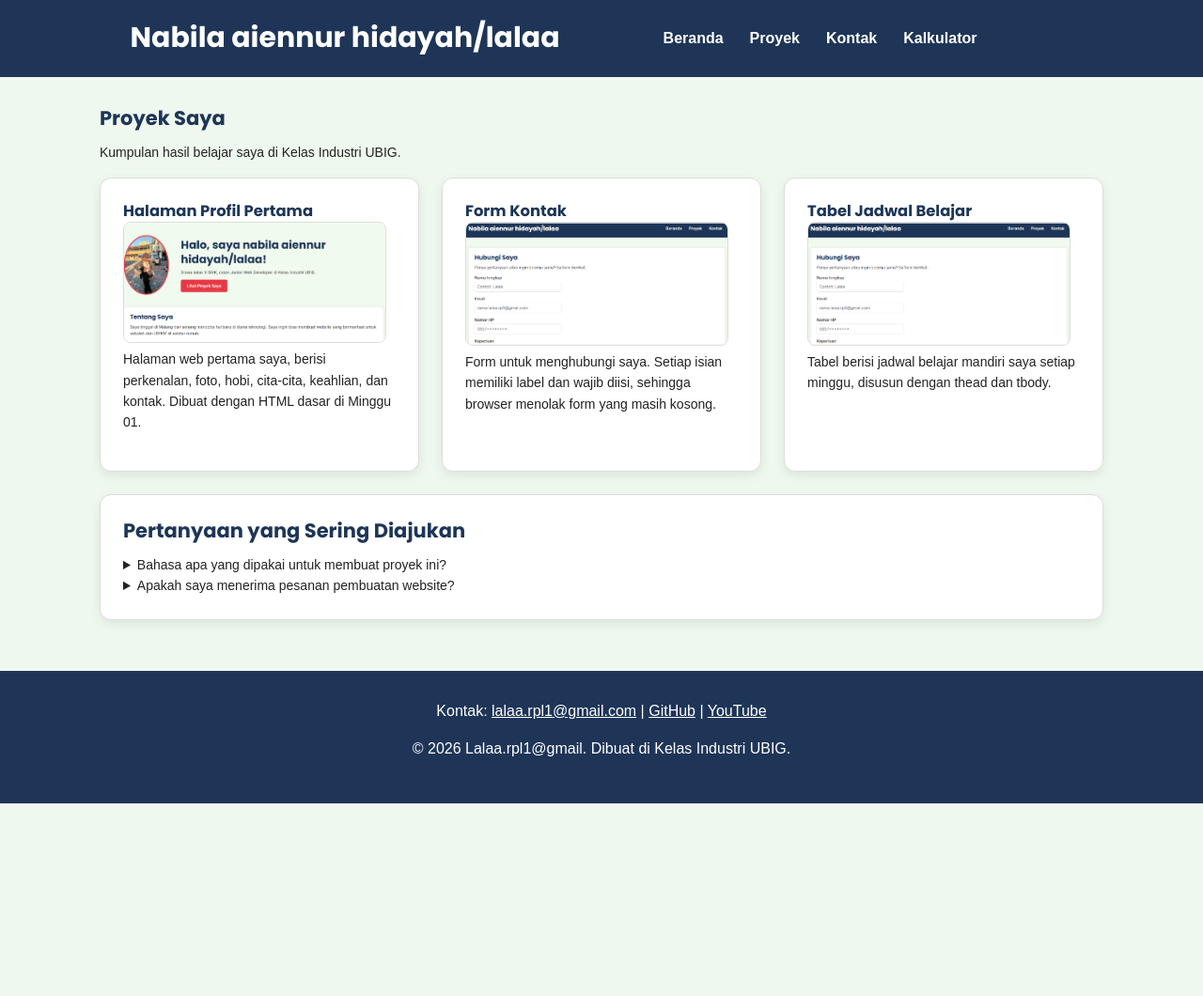
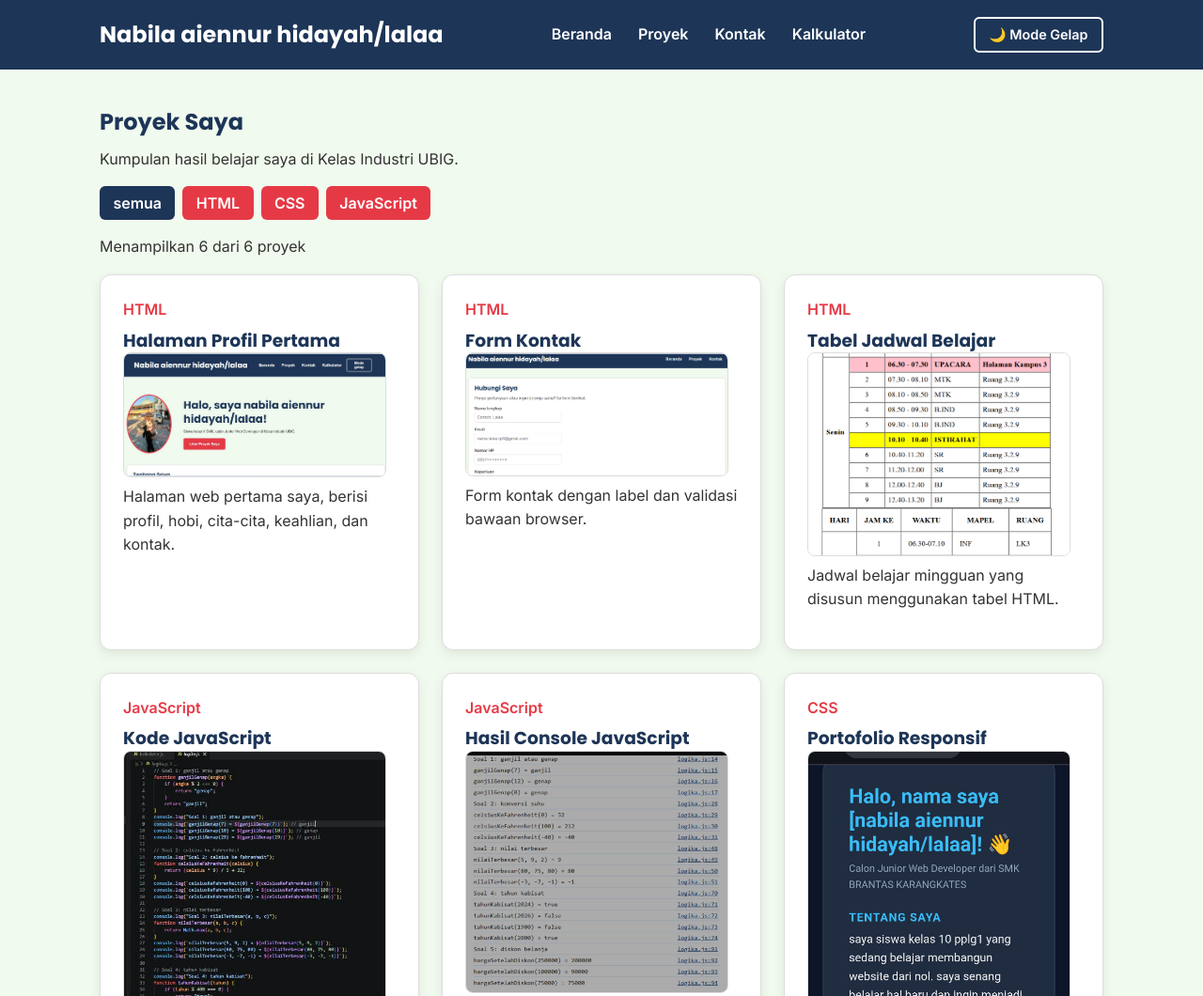
Before and after one commit to lalaarpl1-stack/tugas-rumah-nabila-aiennur-hidayah-SMK-BrantasKarangkates, a plain HTML site: page proyek.html in a window 1280 px wide. Shown: the top 1060 px of the page at 94% size. Before the commit the page ends 855 px from the top, so only its background shows below. Drawn offline with Linux system fonts and the light colour scheme.

Commit message:
update project

```diff
--- a/css/style.css
+++ b/css/style.css
@@ -1,4 +1,4 @@
-/* Gaya portofolio Nabila aiennur hidayah/lalaa
+/* Gaya portofolio Nabila aiennur hidayah
    Palet: #1D3557 (utama), #E63946 (aksen), #F1FAEE (latar)
    Huruf: Poppins (judul), Inter (isi)
    Tata letak: mobile first, titik ubah 768px (tablet) dan 1024px (laptop) */
@@ -15,17 +15,32 @@ img {
 }
 
 /* 2. Dasar halaman: warna dan huruf */
+/* PENANDA FOOTER: body dibuat setinggi layar dan disusun vertikal. */
+:root {
+  --warna-utama: #1D3557;
+  --warna-judul: #1D3557;
+  --warna-aksen: #E63946;
+  --warna-tautan: #E63946;
+  --warna-latar: #F1FAEE;
+  --warna-teks: #333333;
+  --warna-kartu: #FFFFFF;
+  --warna-garis: #DDDDDD;
+}
+
 body {
+  display: flex;
+  flex-direction: column;
+  min-height: 100vh;
   font-family: "Inter", Arial, sans-serif;
   font-size: 1rem;
   line-height: 1.6;
-  color: #333333;
-  background-color: #F1FAEE;
+  color: var(--warna-teks);
+  background-color: var(--warna-latar);
 }
 
 h1, h2, h3 {
   font-family: "Poppins", Arial, sans-serif;
-  color: #1D3557;
+  color: var(--warna-judul);
   line-height: 1.3;
 }
 
@@ -38,7 +53,7 @@ p, ul, ol {
 }
 
 a {
-  color: #E63946;
+  color: var(--warna-tautan);
 }
 
 /* 3. Wadah, header, dan menu */
@@ -49,7 +64,7 @@ a {
 }
 
 header {
-  background-color: #1D3557;
+  background-color: var(--warna-utama);
   color: #FFFFFF;
   padding: 1rem 0;
 }
@@ -103,7 +118,9 @@ nav a {
 }
 
 /* 4. Isi utama, hero, dan kartu */
+/* PENANDA FOOTER: main mengisi ruang kosong sebelum footer. */
 main {
+  flex: 1;
   padding: 1.5rem 0;
 }
 
@@ -129,17 +146,17 @@ main {
   display: inline-block;
   padding: 0.75rem 1.5rem;
   border-radius: 6px;
-  background-color: #E63946;
+  background-color: var(--warna-aksen);
   color: #FFFFFF;
   font-weight: 600;
   text-decoration: none;
 }
 
 .kartu {
-  background-color: #FFFFFF;
+  background-color: var(--warna-kartu);
   padding: 1rem;
   margin-bottom: 1.5rem;
-  border: 1px solid #DDDDDD;
+  border: 1px solid var(--warna-garis);
   border-radius: 12px;
   box-shadow: 0 4px 12px rgba(0, 0, 0, 0.08);
 }
@@ -158,7 +175,7 @@ main {
 
 article img {
   border-radius: 8px;
-  border: 1px solid #DDDDDD;
+  border: 1px solid var(--warna-garis);
 }
 
 /* 5. Tabel */
@@ -173,13 +190,13 @@ caption {
 }
 
 th, td {
-  border: 1px solid #CCCCCC;
+  border: 1px solid var(--warna-garis);
   padding: 0.5rem 0.75rem;
   text-align: left;
 }
 
 th {
-  background-color: #1D3557;
+  background-color: var(--warna-utama);
   color: #FFFFFF;
 }
 
@@ -193,8 +210,10 @@ input, select, textarea {
   max-width: 22rem;
   padding: 0.6rem;
   margin-top: 0.25rem;
-  border: 1px solid #CCCCCC;
+  border: 1px solid var(--warna-garis);
   border-radius: 6px;
+  color: var(--warna-teks);
+  background-color: var(--warna-kartu);
   font-family: inherit;
   font-size: 1rem;
 }
@@ -203,7 +222,7 @@ button {
   padding: 0.75rem 1.5rem;
   border: none;
   border-radius: 6px;
-  background-color: #E63946;
+  background-color: var(--warna-aksen);
   color: #FFFFFF;
   font-family: inherit;
   font-size: 1rem;
@@ -213,7 +232,7 @@ button {
 
 /* 7. Footer */
 footer {
-  background-color: #1D3557;
+  background-color: var(--warna-utama);
   color: #F1FAEE;
   text-align: center;
   padding: 1.5rem;
@@ -262,163 +281,109 @@ footer a {
     font-size: 2.75rem;
   }
 }
-* {
-    margin: 0;
-    padding: 0;
-    box-sizing: border-box;
+
+/* 10. Tombol tema, filter, dan label kategori */
+.tombol-tema {
+  padding: 0.5rem 0.9rem;
+  border: 2px solid #FFFFFF;
+  background-color: transparent;
+  font-size: 0.9rem;
 }
 
-body {
-    font-family: Arial, sans-serif;
-    background-color: #eeeeee;
-    font-size: 14px;
+.filter-proyek {
+  display: flex;
+  flex-wrap: wrap;
+  gap: 0.5rem;
+  margin-bottom: 1rem;
 }
 
- * {
-    margin: 0;
-    padding: 0;
-    box-sizing: border-box;
+.filter-proyek-tombol {
+  padding: 0.5rem 0.9rem;
 }
 
-body {
-    font-family: Arial, sans-serif;
-    background-color: #eff8ee;
-    color: #222;
+.filter-proyek-tombol.aktif {
+  background-color: var(--warna-utama);
+}
+
+.label {
+  display: inline-block;
+  margin-bottom: 0.5rem;
+  color: var(--warna-aksen);
+  font-weight: 600;
+}
+
+/* 11. Tema gelap */
+body.gelap {
+  --warna-utama: #24364B;
+  --warna-judul: #E3E8EE;
+  --warna-aksen: #FF7B86;
+  --warna-tautan: #FF9AA2;
+  --warna-latar: #121A24;
+  --warna-teks: #E3E8EE;
+  --warna-kartu: #1C2938;
+  --warna-garis: #3A4A5D;
 }
 
 
-/* Navbar */
-header {
-    background-color: #1e3557;
-    color: white;
+/* ===== KALKULATOR NILAI ===== */
+
+main .card {
     width: 100%;
-    padding: 20px 30px;
-
-    display: flex;
-    flex-direction: row;
-    flex-wrap: nowrap;
-    justify-content: center;
-    align-items: center;
-    gap: 25px;
+    max-width: 1100px;
+    margin: 30px auto;
+    padding: 30px;
+    box-sizing: border-box;
+    border-radius: 15px;
 }
 
-header h1 {
-    font-size: 30px;
-    font-weight: bold;
-    white-space: nowrap;
-    margin: 0;
-    transform: translateX(-90PX);
+/* Form kalkulator */
+#formNilai {
+    display: flex;
+    flex-direction: column;
+    align-items: flex-start;
+    gap: 12px;
+    width: 100%;
+    max-width: 470px;
+    margin-top: 25px;
 }
 
-header nav {
-    display: flex;
-    flex-direction: row;
-    flex-wrap: nowrap;
-    align-items: center;
-    gap: 30px;
+/* Label input */
+#formNilai label {
+    display: block;
+    font-weight: 600;
+    margin-top: 5px;
 }
 
-header nav a {
-    color: white;
-    text-decoration: none;
-    font-size: 16px;
-    font-weight: bold;
-    white-space: nowrap;
+/* Kotak input */
+#formNilai input {
+    width: 100%;
+    padding: 12px;
+    box-sizing: border-box;
+    border-radius: 8px;
 }
 
-
-/* Memperbaiki lebar halaman */
-html,
-body {
-    width: 100%;
-    margin: 0;
-    padding: 0;
-    overflow-x: hidden;
-}
-
-main {
-    width: 100%;
-}
-
-.card {
-    width: 100%;
-    max-width: 100%;
-}
-/* Bagian utama */
-main {
-    min-height: 500px;
-    padding: 30px 40px;
-}
-
-/* Kotak kalkulator */
-.card {
-    background-color: white;
-    padding: 30px;
-    border-radius: 15px;
-    box-shadow: 0 3px 10px rgba(0, 0, 0, 0.1);
-    width: 100%;
-}
-
-.card h2 {
-    color: #1e3557;
-    font-size: 28px;
-    margin-bottom: 20px;
-}
-
-.card p {
-    margin-bottom: 20px;
-}
-
-/* Form */
-form {
-    display: flex;
-    flex-direction: column;
-    width: 440px;
-    max-width: 100%;
-}
-
-label {
-    font-weight: bold;
-    margin-bottom: 10px;
-}
-
-input {
-    padding: 12px;
-    margin-bottom: 20px;
-    border: 1px solid #ccc;
-    border-radius: 5px;
-    font-size: 16px;
-}
-
-button {
-    background-color: #e63946;
-    color: white;
-    border: none;
-    border-radius: 5px;
-    padding: 12px;
-    width: 100px;
-    font-size: 15px;
+/* Tombol hitung */
+#formNilai button {
+    padding: 12px 25px;
+    margin-top: 10px;
+    border-radius: 8px;
     cursor: pointer;
 }
 
-button:hover {
-    background-color: #c92a37;
+/* Hasil kalkulasi */
+#hasil {
+    margin-top: 25px;
+    font-weight: 600;
 }
 
-#hasil {
-    margin-top: 15px;
-    font-size: 16px;
+/* Tampilan HP */
+@media (max-width: 600px) {
+    main .card {
+        padding: 20px;
+        margin: 20px auto;
+    }
+
+    #formNilai {
+        max-width: 100%;
+    }
 }
-
-/* Footer */
-footer {
-    background-color: #1e3557;
-    color: white;
-    text-align: center;
-    padding: 30px 15px;
-    font-size: 16px;
-}
-
-footer p {
-    margin-bottom: 15px;
-}
--- /dev/null
+++ b/js/Tema.js
@@ -0,0 +1,25 @@
+const tombolTema = document.querySelector(".tombol-tema");
+const bodyHalaman = document.body;
+
+if (localStorage.getItem("tema") === "gelap") {
+	bodyHalaman.classList.add("gelap");
+}
+
+if (tombolTema) {
+	const perbaruiLabel = () => {
+		tombolTema.textContent = bodyHalaman.classList.contains("gelap")
+			? "☀️ Mode Terang"
+			: "🌙 Mode Gelap";
+	};
+
+	perbaruiLabel();
+
+	tombolTema.addEventListener("click", () => {
+		bodyHalaman.classList.toggle("gelap");
+		localStorage.setItem(
+			"tema",
+			bodyHalaman.classList.contains("gelap") ? "gelap" : "terang"
+		);
+		perbaruiLabel();
+	});
+}
--- /dev/null
+++ b/js/main.js
@@ -0,0 +1,140 @@
+// JavaScript untuk portofolio Nabila aiennur hidayah.
+const skills = [
+	{ nama: "HTML", level: "Menengah" },
+	{ nama: "CSS", level: "Menengah" },
+	{ nama: "Git dan GitHub", level: "Dasar" },
+	{ nama: "Desain poster dengan Canva", level: "Mahir" },
+	{ nama: "JavaScript", level: "Dasar" },
+];
+
+console.log(`Jumlah keahlian: ${skills.length}`);
+console.log(`Keahlian pertama: ${skills[0].nama}`);
+console.table(skills);
+
+const sedangDipelajari = skills.filter((skill) => skill.level === "Dasar");
+console.log(sedangDipelajari.map((skill) => skill.nama));
+
+const daftarSkill = document.querySelector("#daftar-skill");
+const jumlahSkill = document.querySelector("#jumlah-skill");
+
+if (daftarSkill && jumlahSkill) {
+	skills.forEach((skill) => {
+		const item = document.createElement("li");
+		item.textContent = `${skill.nama} (${skill.level})`;
+		daftarSkill.appendChild(item);
+	});
+
+	jumlahSkill.textContent = `Ada ${skills.length} keahlian yang sedang saya kembangkan.`;
+}
+
+// Daftar proyek dan filter (halaman Proyek)
+const proyek = [
+	{
+		judul: "Halaman Profil Pertama",
+		kategori: "HTML",
+		gambar: "img/foto halaman profil.jpeg",
+		alt: "Tangkapan layar halaman profil Nabila aiennur hidayah",
+		deskripsi: "Halaman web pertama saya, berisi profil, hobi, cita-cita, keahlian, dan kontak.",
+	},
+	{
+		judul: "Form Kontak",
+		kategori: "HTML",
+		gambar: "img/foto.kontak.png.png",
+		alt: "Tangkapan layar form kontak",
+		deskripsi: "Form kontak dengan label dan validasi bawaan browser.",
+	},
+	{
+		judul: "Tabel Jadwal Belajar",
+		kategori: "HTML",
+		gambar: "img/jadwal-pelajaran.png.png",
+		alt: "Tangkapan layar tabel jadwal belajar mandiri",
+		deskripsi: "Jadwal belajar mingguan yang disusun menggunakan tabel HTML.",
+	},
+	{
+		judul: "Kode JavaScript",
+		kategori: "JavaScript",
+		gambar: "img/code javascript.jpeg",
+		alt: "Tangkapan layar kode JavaScript",
+		deskripsi: "Contoh kode JavaScript yang digunakan dalam latihan.",
+	},
+	{
+		judul: "Hasil Console JavaScript",
+		kategori: "JavaScript",
+		gambar: "img/lima-soal-logika.jpg.jpeg",
+		alt: "Tangkapan layar hasil JavaScript di console",
+		deskripsi: "Hasil dari latihan JavaScript yang ditampilkan di console.",
+	},
+	{
+		judul: "Portofolio Responsif",
+		kategori: "CSS",
+		gambar: "img/portofolio.jpeg",
+		alt: "Tangkapan layar halaman profil",
+		deskripsi: "Halaman profil yang menampilkan informasi pribadi dan kontak.",
+	}
+];
+
+const daftarProyek = document.querySelector("#daftar-proyek");
+const jumlahProyek = document.querySelector("#jumlah-proyek");
+const tombolFilter = document.querySelectorAll("[data-filter-proyek]");
+
+if (daftarProyek && jumlahProyek) {
+	function tampilkanProyek(daftar) {
+		daftarProyek.replaceChildren();
+
+		daftar.forEach((item) => {
+			const kartu = document.createElement("article");
+			kartu.className = "kartu";
+
+			const label = document.createElement("span");
+			label.className = "label";
+			label.textContent = item.kategori;
+
+			const judul = document.createElement("h3");
+			judul.textContent = item.judul;
+
+			const gambar = document.createElement("img");
+			gambar.src = item.gambar;
+			gambar.alt = item.alt;
+			gambar.width = 280;
+
+			const deskripsi = document.createElement("p");
+			deskripsi.textContent = item.deskripsi;
+
+			kartu.append(label, judul, gambar, deskripsi);
+			daftarProyek.append(kartu);
+		});
+
+		jumlahProyek.textContent = `Menampilkan ${daftar.length} dari ${proyek.length} proyek`;
+	}
+
+	tombolFilter.forEach((tombol) => {
+		tombol.addEventListener("click", () => {
+			const kategori = tombol.dataset.filterProyek;
+			const hasilFilter = kategori === "semua"
+				? proyek
+				: proyek.filter((item) => item.kategori === kategori);
+
+			tombolFilter.forEach((item) => {
+				const aktif = item === tombol;
+				item.classList.toggle("aktif", aktif);
+				item.setAttribute("aria-pressed", String(aktif));
+			});
+
+			tampilkanProyek(hasilFilter);
+		});
+	});
+
+	tampilkanProyek(proyek);
+}
+
+// 3. Penghitung karakter pesan (halaman kontak)
+const kontakPesan = document.querySelector("#pesan");
+const kontakHitung = document.querySelector("#hitung-karakter");
+
+if (kontakPesan && kontakHitung) {
+	kontakHitung.textContent = `${kontakPesan.value.length}/300 karakter`;
+
+	kontakPesan.addEventListener("input", () => {
+		kontakHitung.textContent = `${kontakPesan.value.length}/300 karakter`;
+	});
+}
--- a/proyek.html
+++ b/proyek.html
@@ -1,5 +1,6 @@
 <!DOCTYPE html>
 <html lang="id">
+
 <head>
   <meta charset="UTF-8">
   <meta name="viewport" content="width=device-width, initial-scale=1.0">
@@ -7,9 +8,13 @@
   <link rel="icon" href="img/IMG20250812063908.jpg">
   <link rel="preconnect" href="https://fonts.googleapis.com">
   <link rel="preconnect" href="https://fonts.gstatic.com" crossorigin>
-  <link href="https://fonts.googleapis.com/css2?family=Inter:wght@400;600&family=Poppins:wght@600;700&display=swap" rel="stylesheet">
+  <link href="https://fonts.googleapis.com/css2?family=Inter:wght@400;600&family=Poppins:wght@600;700&display=swap"
+    rel="stylesheet">
   <link rel="stylesheet" href="css/style.css">
+  <script src="js/main.js" defer></script>
+  <script src="js/Tema.js" defer></script>
 </head>
+
 <body>
   <header>
     <div class="container navbar">
@@ -22,6 +27,9 @@
           <li><a href="kalkulator.html">Kalkulator</a></li>
         </ul>
       </nav>
+      <button type="button" id="tombol-tema" class="tombol-tema">
+        🌙Mode Gelap
+      </button>
       <!-- Tantangan: menu ponsel yang bisa dibuka-tutup -->
       <details class="menu-ponsel">
         <summary>Menu</summary>
@@ -30,6 +38,7 @@
             <li><a href="index.html">Beranda</a></li>
             <li><a href="proyek.html">Proyek</a></li>
             <li><a href="kontak.html">Kontak</a></li>
+            <li><a href="kalkulator.html">Kalkulator</a></li>
           </ul>
         </nav>
       </details>
@@ -42,25 +51,17 @@
         <h2>Proyek Saya</h2>
         <p>Kumpulan hasil belajar saya di Kelas Industri UBIG.</p>
 
-        <div class="daftar-kartu">
-          <article class="kartu">
-            <h3>Halaman Profil Pertama</h3>
-            <img src="img/Screenshot 2026-10-26 190822.png" alt="Tangkapan layar halaman profil Andi Pratama" width="280">
-            <p>Halaman web pertama saya, berisi perkenalan, foto, hobi, cita-cita, keahlian, dan kontak. Dibuat dengan HTML dasar di Minggu 01.</p>
-          </article>
-
-          <article class="kartu">
-            <h3>Form Kontak</h3>
-            <img src="img/Screenshot 2026-10-26 155943.png" alt="Tangkapan layar form kontak berisi nama, email, nomor HP, keperluan, dan pesan" width="280">
-            <p>Form untuk menghubungi saya. Setiap isian memiliki label dan wajib diisi, sehingga browser menolak form yang masih kosong.</p>
-          </article>
-
-          <article class="kartu">
-            <h3>Tabel Jadwal Belajar</h3>
-            <img src="img/Screenshot 2026-10-26 155943.png" alt="Tangkapan layar tabel jadwal belajar mandiri" width="280">
-            <p>Tabel berisi jadwal belajar mandiri saya setiap minggu, disusun dengan thead dan tbody.</p>
-          </article>
+        <div class="filter-proyek" role="group" aria-label="filter proyek berdasarkan kategori">
+          <button type="button" class="filter-proyek-tombol aktif" data-filter-proyek="semua"
+            aria-pressed="true">semua</button>
+          <button type="button" class="filter-proyek-tombol" data-filter-proyek="HTML"
+            aria-pressed="false">HTML</button>
+          <button type="button" class="filter-proyek-tombol" data-filter-proyek="CSS" aria-pressed="false">CSS</button>
+          <button type="button" class="filter-proyek-tombol" data-filter-proyek="JavaScript"
+            aria-pressed="false">JavaScript</button>
         </div>
+        <p id="jumlah-proyek" aria-live="polite"></p>
+        <div class="daftar-kartu" id="daftar-proyek"></div>
       </section>
 
       <!-- FAQ dengan details dan summary -->
@@ -68,7 +69,8 @@
         <h2>Pertanyaan yang Sering Diajukan</h2>
         <details>
           <summary>Bahasa apa yang dipakai untuk membuat proyek ini?</summary>
-          <p>Semua proyek di halaman ini dibuat dengan HTML. Tampilannya akan saya rapikan dengan CSS mulai Minggu 03.</p>
+          <p>Semua proyek di halaman ini dibuat dengan HTML. Tampilannya akan saya rapikan dengan CSS mulai Minggu 03.
+          </p>
         </details>
         <details>
           <summary>Apakah saya menerima pesanan pembuatan website?</summary>
@@ -81,8 +83,10 @@
   <footer>
     <p>Kontak: <a href="mailto:lalaa.rpl1@gmail.com">lalaa.rpl1@gmail.com</a> |
       <a href="https://github.com/" target="_blank">GitHub</a> |
-      <a href="https://www.youtube.com/" target="_blank">YouTube</a></p>
+      <a href="https://www.youtube.com/" target="_blank">YouTube</a>
+    </p>
     <p>&copy; 2026 Lalaa.rpl1@gmail. Dibuat di Kelas Industri UBIG.</p>
   </footer>
 </body>
+
 </html>
```
Also changed, not shown: index.html (+10 -16 lines), js/logika.js (added, +93 -0 lines), kalkulator.html (+25 -13 lines), kontak.html (+10 -0 lines), img/Lima-soal-logika.jpg.jpeg (added), img/Screenshot 2026-10-26 190822.png (deleted), img/code javascript.jpeg (added), img/foto halaman profil.jpeg (added), img/foto.kontak.png.png (renamed from img/Screenshot 2026-10-26 155943.png), img/jadwal-pelajaran.png.png (renamed from img/Screenshot 2026-10-26 205727.png), img/kalkulator-nilai.png.png (added), img/proyek-kontak.png (deleted), 2 other files.
